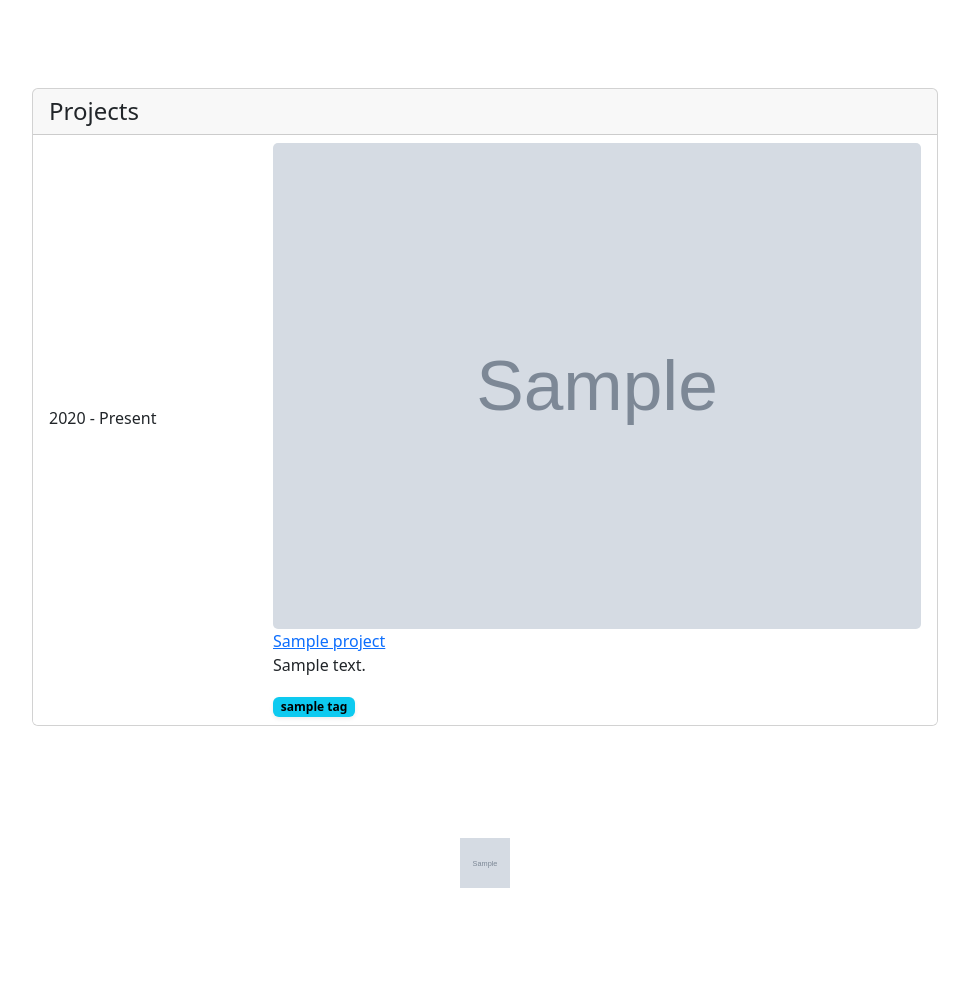
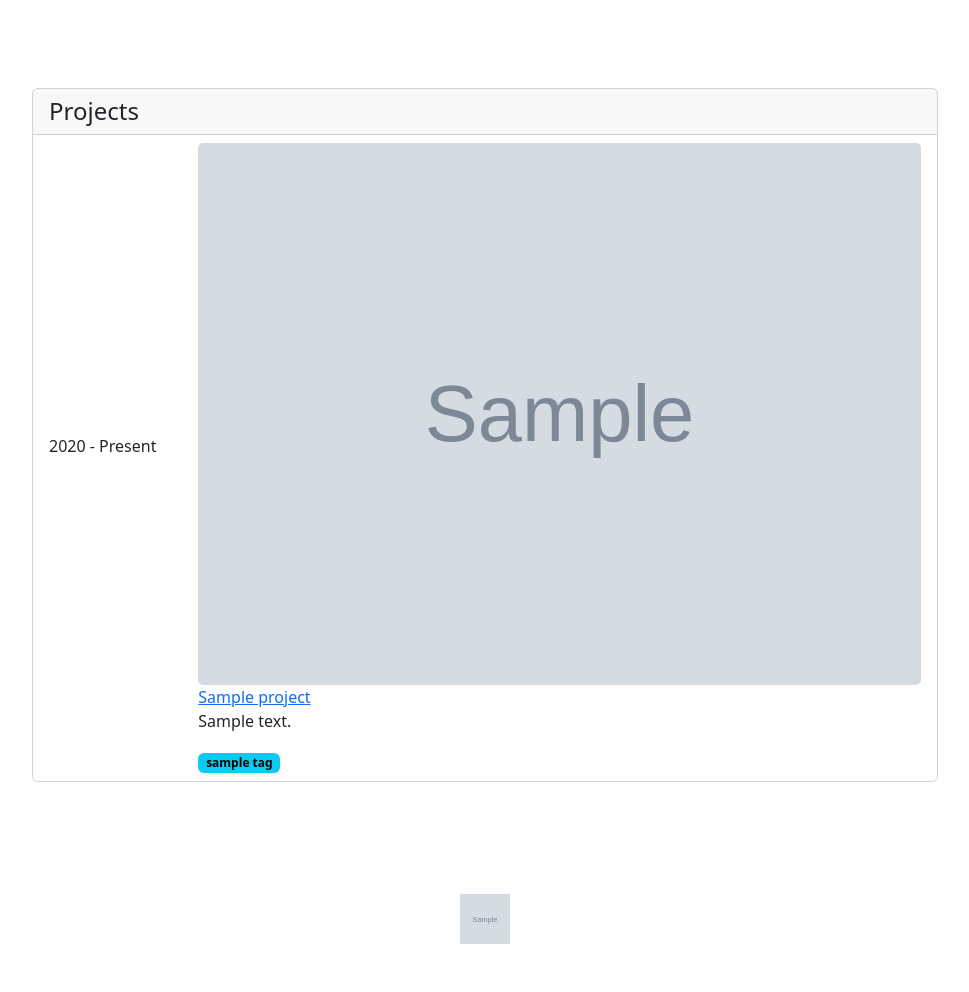
Before and after one commit to jonathanfsanchez/portfolio-blog, a Django app: page / in a window 1280 px wide. Shown: the part 80-1072 px from the top of the page, without its empty margins (155-1124 px from the left). Before the commit the page ends 968 px from the top, so only its background shows below. Run offline with Django 3.2, Linux system fonts and the light colour scheme; tables that the repository leaves empty hold one stand-in row (values such as "Sample post"); grey boxes marked "Sample" are stand-in pictures.

Commit message:
more cleanup on styling

```diff
--- a/resume/templates/resume/_courses_list.html
+++ b/resume/templates/resume/_courses_list.html
@@ -6,11 +6,11 @@
         <li class="list-group-item">
             <div class="row align-items-center">
 
-                <div class="col-md-3">
+                <div class="col-md-2">
                     <p class="text-muted">{{ course.year_start }}</p>
                 </div>
 
-                <div class="col-md-9">
+                <div class="col-md-10">
                             {% if course.small_icon %}
                                 <img
                                     src="{{ course.small_icon.url }}"
--- a/resume/templates/resume/_education_list.html
+++ b/resume/templates/resume/_education_list.html
@@ -6,11 +6,11 @@
     <li class="list-group-item">
             <div class="row align-items-center">
 
-                <div class="col-md-3">
+                <div class="col-md-2">
                     {{ edu.year_range_str }}
                 </div>
 
-                <div class="col-md-9">
+                <div class="col-md-10">
                             {% if edu.small_icon %}
                                 <img src="{{ edu.small_icon.url }}" class="card-img pr-2" alt="..." style="width: 50px">
                             {% endif %}
--- a/resume/templates/resume/_project_list.html
+++ b/resume/templates/resume/_project_list.html
@@ -8,11 +8,11 @@
 
             <div class="row align-items-center">
 
-                <div class="col-md-3">
+                <div class="col-md-2">
                     {{ project.get_date_range_str }}
                 </div>
 
-                <div class="col-md-9">
+                <div class="col-md-10">
 
                     {% if project.project_logo %}
                         <img
@@ -29,9 +29,9 @@
 
             {% if project.tags.exists %}
             <div class="row">
-                <div class="col-md-3">
+                <div class="col-md-2">
                 </div>
-                <div class="col-md-9">
+                <div class="col-md-10">
                     {% for tag in project.tags.all %}
                         <span class="badge text-bg-info shadow-sm">{{ tag | lower }}</span>
                     {% endfor %}
```
Also changed, not shown: resume/templates/resume/_experience_list.html (+18 -18 lines).
